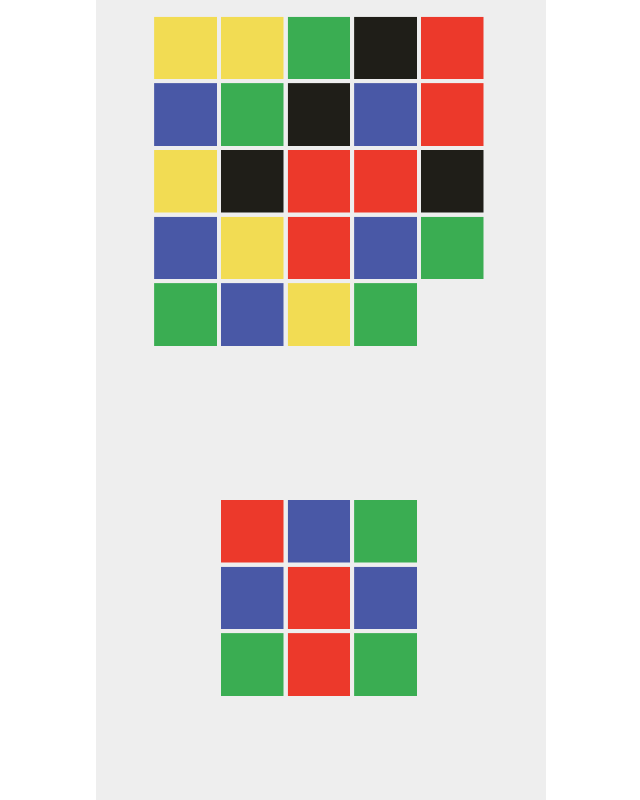
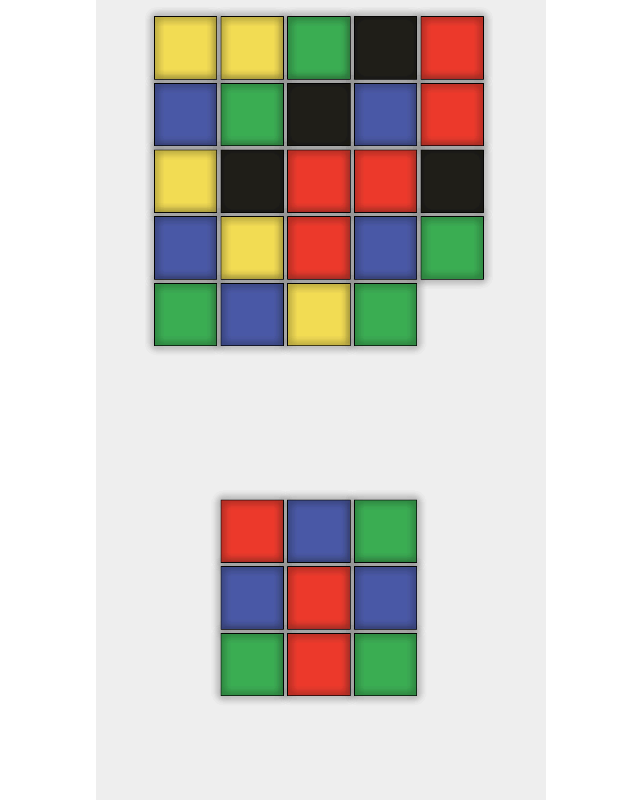
Before and after one commit to alenaksu/bmind, a website built with Parcel: page index.html in a window 1280 px wide. Shown: the whole page, without its empty margins (319-959 px from the left). Built offline with nearby package versions, Linux system fonts and the light colour scheme; animation ran at ten frames a second.

```diff
--- a/docs/index.html
+++ b/docs/index.html
@@ -1 +1 @@
-<!DOCTYPE html><head><title>bmind</title><meta name="viewport" content="width=device-width, user-scalable=no"><link rel="stylesheet" href="/bmind/src.6e26c786.css"></head><body> </body><script src="/bmind/game.2ceea412.js"></script>
+<!DOCTYPE html><head><title>bmind</title><meta name="viewport" content="width=device-width, user-scalable=no"><link rel="stylesheet" href="/bmind/src.6e26c786.css"></head><body> </body><script src="/bmind/game.9faca78c.js"></script>
--- a/src/services/rendering/Tile.ts
+++ b/src/services/rendering/Tile.ts
@@ -22,7 +22,24 @@
 
         const [w, h] = size.map((x: number) => x - this.padding);
 
+        context.save();
         context.fillStyle = Colors[type];
         context.fillRect(x, y, w, h);
+
+        context.shadowColor = 'rgba(0, 0, 0, 1)'; // string
+        //Color of the shadow;  RGB, RGBA, HSL, HEX, and other inputs are valid.
+        context.shadowOffsetX = 0; // integer
+        //Horizontal distance of the shadow, in relation to the text.
+        context.shadowOffsetY = 0; // integer
+        //Vertical distance of the shadow, in relation to the text.
+        context.shadowBlur = 20; // integer
+        context.globalCompositeOperation = 'source-atop';
+
+        context.strokeRect(x, y, w, h);
+        context.strokeRect(x, y, w, h);
+        context.strokeRect(x, y, w, h);
+        context.strokeRect(x, y, w, h);
+        context.strokeRect(x, y, w, h);
+        context.restore();
     }
 }
```
Also changed, not shown: 4 other files.
